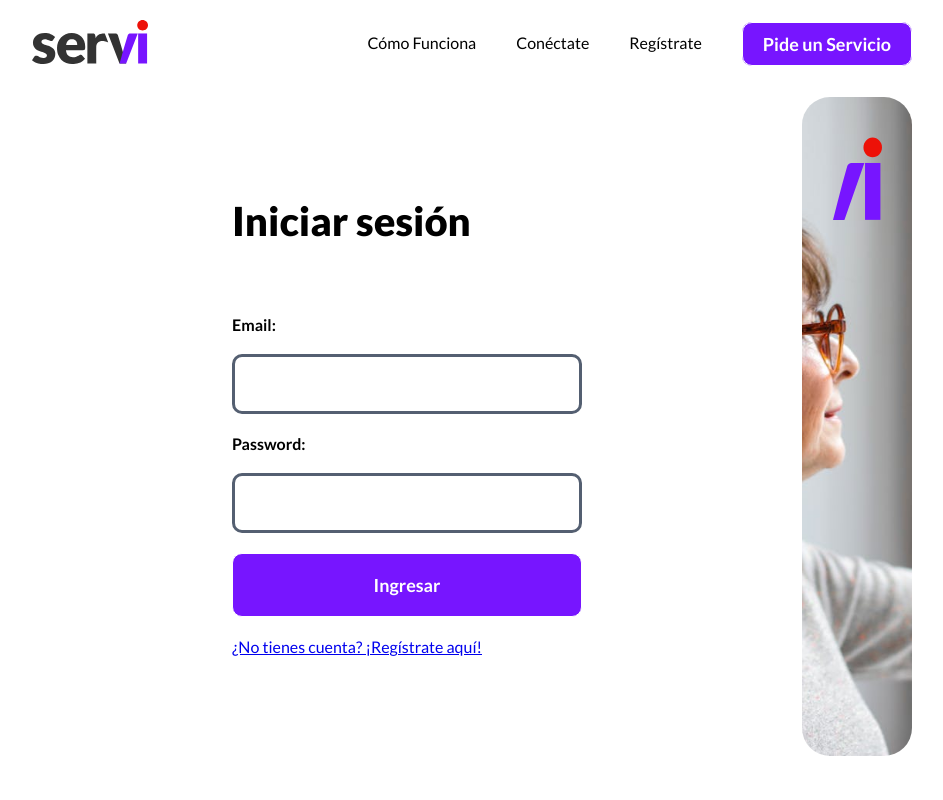
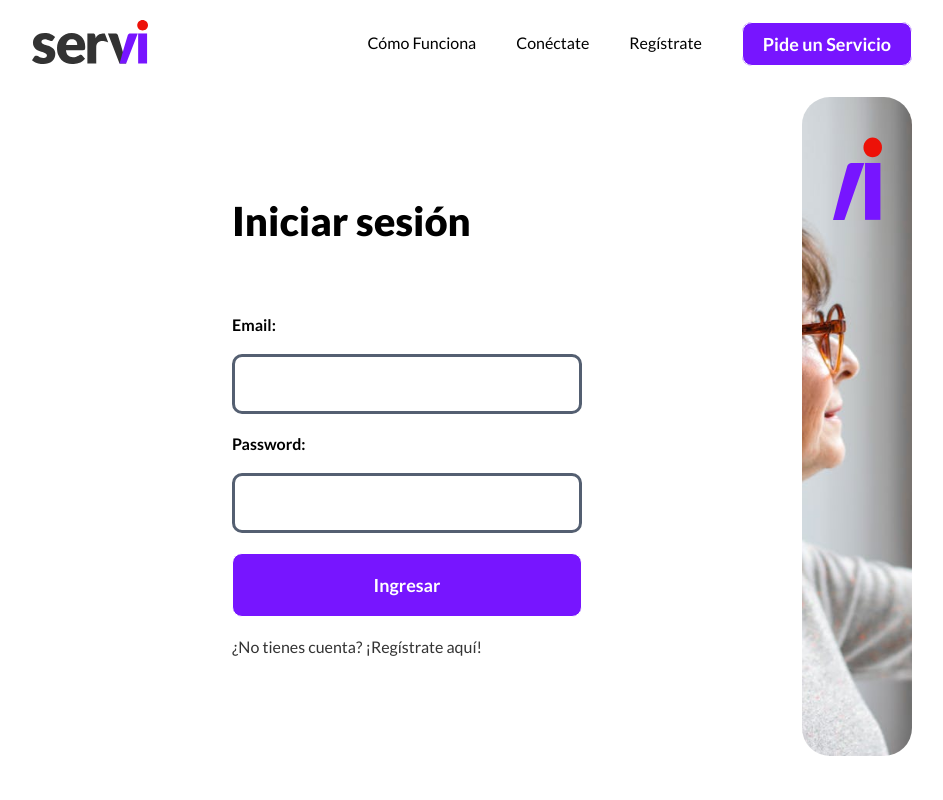
Before and after one commit to claudio-poblete/servi, a React (Vite) app in the folder frontend/: page /login in a window 1280 px wide. Shown: the top 800 px of the page, without its empty margins (168-1111 px from the left). Built offline with nearby package versions, Linux system fonts and the light colour scheme.

Commit message:
agregando links en login/register

```diff
--- a/frontend/src/assets/styles/main.css
+++ b/frontend/src/assets/styles/main.css
@@ -620,3 +620,9 @@ align-items: center;
 .titulo-service {
   margin: 100px 0 40px;
 }
+
+
+.link-to {
+  text-decoration: none;
+  color: #333333;
+}
--- a/frontend/src/pages/Login.jsx
+++ b/frontend/src/pages/Login.jsx
@@ -1,7 +1,6 @@
 import { useState, useEffect } from "react";
-import { useNavigate } from "react-router-dom";
+import { useNavigate, Link } from "react-router-dom";
 import AuthContextModule from "../context/AuthContext";
-import { Link } from "react-router-dom";
 import api from '../api';
 import * as jwtDecode from 'jwt-decode';
 
@@ -98,7 +97,7 @@ const Login = () => {
           <button className="btn-primary" type="submit">
             Ingresar
           </button>
-          <Link to="/register" className="">¿No tienes cuenta? ¡Regístrate aquí!</Link>
+          <Link to="/register" className="link-to">¿No tienes cuenta? ¡Regístrate aquí!</Link>
         </form>
       </div>
     </div>
--- a/frontend/src/pages/Register.jsx
+++ b/frontend/src/pages/Register.jsx
@@ -1,6 +1,6 @@
 import { useState } from "react";
 import AuthContextModule from "../context/AuthContext";
-import { useNavigate } from "react-router-dom";
+import { useNavigate, Link } from "react-router-dom";
 import ButtonLink from "../components/buttons/ButtonLink";
 
 const Register = () => {
@@ -70,6 +70,7 @@ const Register = () => {
           <button className="btn-primary" type="submit">
             Registrarse
           </button>
+          <Link to="/login" className="link-to">¿Ya tienes cuenta? ¡Conéctate aquí!</Link>
         </form>
       </div>
     </div>
```
